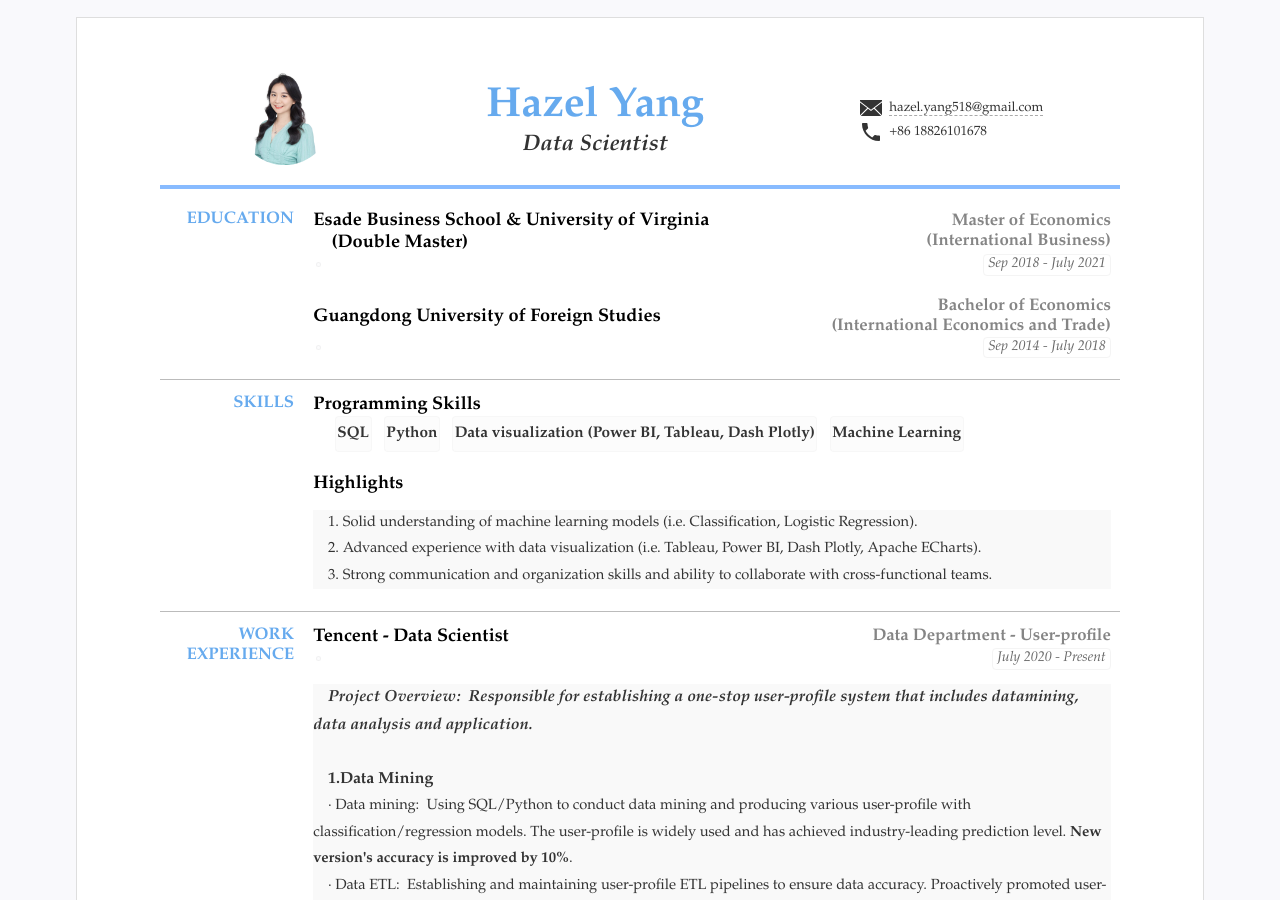
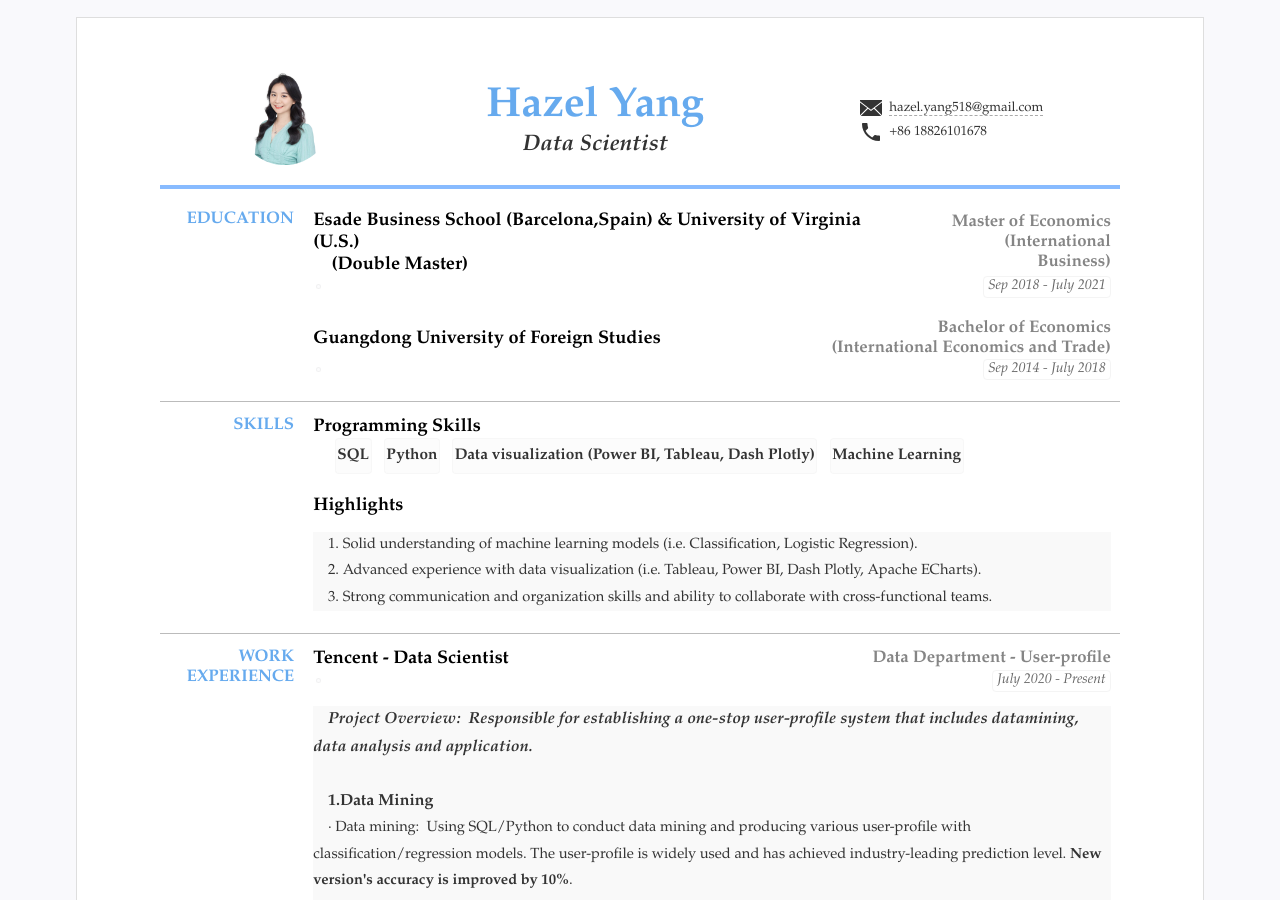
Before and after one commit to hazelyang518/eng_cv, a Jekyll site: the page built from index.html, in a window 1280 px wide and 900 px high. Built offline with Jekyll 4.4.1, drawn with Linux system fonts in a browser that asks for light colours.

Commit message:
Update resume.yml

```diff
--- a/_data/resume.yml
+++ b/_data/resume.yml
@@ -26,7 +26,7 @@ main: #简历主要内容，
 - type: EDUCATION #类别为ID
   name:  #显示名称，空则使用type
   content: #内容基本格式 标题-副标题-日期-详细内容 (都允许空)
-  - title: Esade Business School & University of Virginia <br>  &nbsp &nbsp
+  - title: Esade Business School (Barcelona,Spain) & University of Virginia (U.S.) <br>  &nbsp &nbsp
            (Double Master)
     duration: "Sep 2018 - July 2021"
     tags:
```
